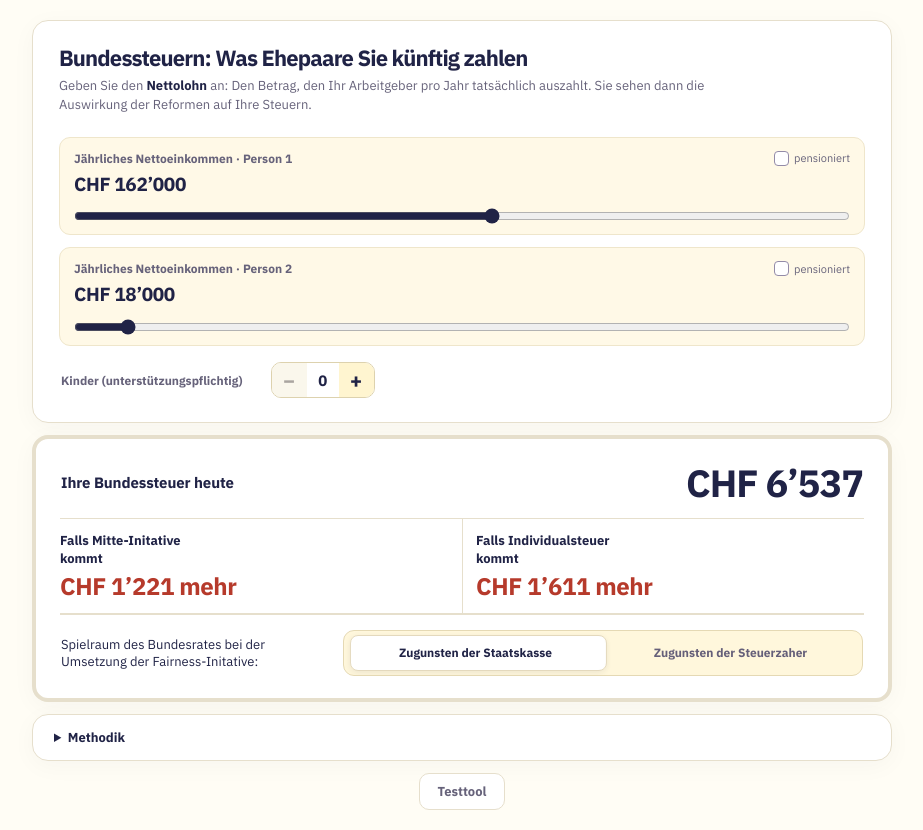
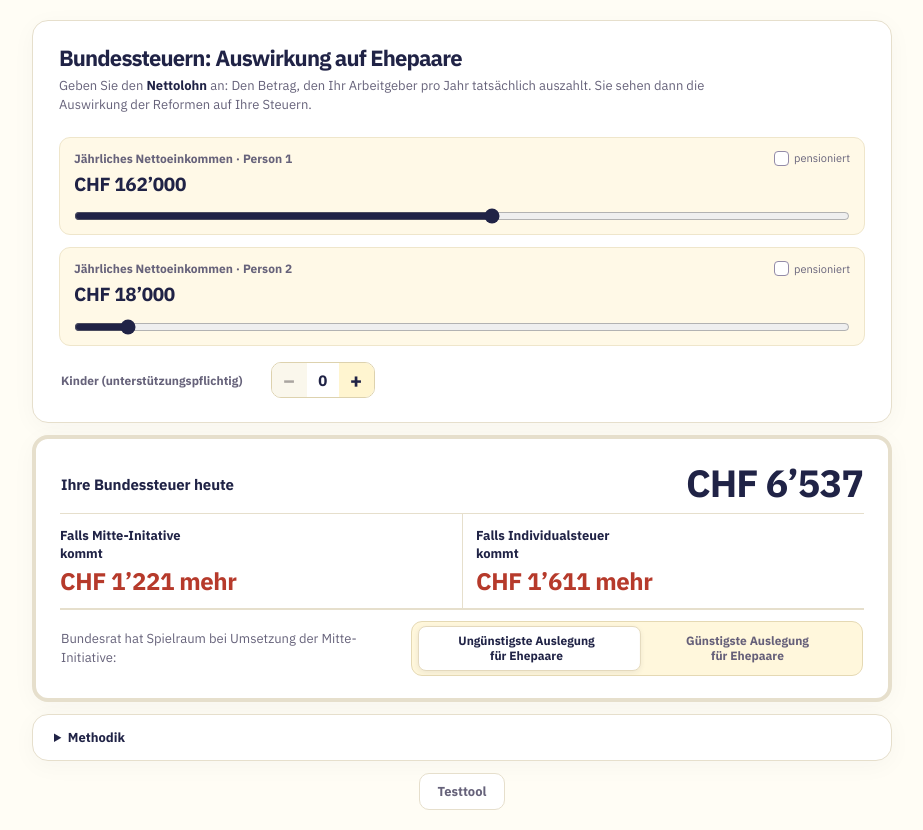
Before and after one commit to mischaaebi-droid/fairness_rechner, a plain HTML site: page index.html in a window 1280 px wide. Shown: the whole page, without its empty margins (178-1101 px from the left). Drawn offline with Linux system fonts and the light colour scheme.

Commit message:
klljljlk

```diff
--- a/fairnessinitiative_styles.css
+++ b/fairnessinitiative_styles.css
@@ -236,7 +236,6 @@ h1 {
   border: 4.5px solid var(--tagi-line); /* Äusserer Rahmen */
 }
 
---tagi-ink
 
 
 
@@ -252,12 +251,17 @@ h1 {
   justify-content: space-between;
   align-items: center;
   gap: 16px;
-  padding: 3px 1px 15px;
+  padding: 3px 1px 10px;
   margin: 0;
   text-align: left;
   border-bottom: 1px solid var(--tagi-line);
 }
-.hero-label { color: var(--tagi-ink); font-size: 15px; font-weight: 700; letter-spacing: -.1px; }
+.hero-label {
+color: var(--tagi-ink);
+font-size: 15px; font-weight: 700;
+letter-spacing: -.1px;
+margin-top:4px;
+ }
 .hero-context { color: var(--tagi-muted); font-size: 12px; font-weight: 400; }
 .hero-value {
   margin: 0;
@@ -319,17 +323,26 @@ h1 {
   align-items: center;
   justify-content: space-between;
   gap: 20px;
-  margin: 0;
-  padding: 15px 1px 0;
-  background: #fff;
+  margin-top: 10px;
+  padding: 1px 1px 0;
+  background: ;
+
+
+
+
+
 }
 .policy-switch-title {
   margin: 0;
-  max-width: 210px;
-  color: var(--tagi-ink);
+  max-width: 680px;
+  color: var(--tagi-muted);
   font-size: 13px;
-  font-weight: 400;
-  line-height: 1.35;
+  line-height: 1.45;
+
+
+
+
+
 }
 .policy-subtitle {
   display: block;
--- a/index.html
+++ b/index.html
@@ -27,7 +27,7 @@
 <body>
 <div class="wrap">
 <div class="card">
-<h1>Bundessteuern: Was Ehepaare Sie künftig zahlen</h1>
+<h1>Bundessteuern: Auswirkung auf Ehepaare</h1>
 <p class="intro">Geben Sie den <strong>Nettolohn</strong> an: Den Betrag, den Ihr Arbeitgeber pro Jahr tatsächlich auszahlt. Sie sehen dann die Auswirkung der Reformen auf Ihre Steuern.</p>
 <div class="inputs">
 <div class="slider-stack">
@@ -55,10 +55,43 @@
   <input id="kids" class="visually-hidden-kids" type="range" min="0" max="5" step="1" value="0" tabindex="-1" aria-hidden="true">
 </div>
 
+
+
+
+
+
 </div>
 
+
+
 </div>
+
+
+
+
 </div>
+
+
+
+
+
+
+
+
+
+
+
+
+
+
+
+
+
+
+
+
+
+
 <div class="card results-card">
 <div class="results-summary">
 <div class="hero">
@@ -88,19 +121,56 @@
 </div>
 </div>
 
-</div>
+
+
 <div class="policy-switch">
-<div class="policy-switch-title">Spielraum des Bundesrates bei der Umsetzung der Fairness-Initative:</div>
+<div class="policy-switch-title">Bundesrat hat Spielraum bei Umsetzung der Mitte-Initiative:</div>
 
 <div class="policy-toggle" role="group" aria-label="Nutzung des Spielraums der Fairnessinitiative">
-  <button id="worstBtn" type="button" class="active">Zugunsten der Staatskasse</button>
-  <button id="bestBtn" type="button">Zugunsten der Steuerzaher</button>
+  <button id="worstBtn" type="button" class="active">Ungünstigste Auslegung<br>für Ehepaare</button>
+  <button id="bestBtn" type="button">Günstigste Auslegung<br> für Ehepaare</button>
 </div>
 
 <!-- gibt noch eine switch js-componente dazu. sie ist ebenfalls auskommentiert <div id="variantExplain" class="policy-explain">Verheirateten- und Zweiverdienerabzug bleiben bestehen</div> -->
 
 </div>
+
+
+
+
+
+
+
+
+
+
+
+
+
 </div>
+
+</div>
+
+
+
+
+
+
+
+
+
+
+
+
+
+
+
+
+
+
+
+
+
 
 </div>
 
@@ -115,12 +185,11 @@
 
     <p>
       Der Bundesrat erklärt in seiner Botschaft, welchen Spielraum er bei
-      einer Umsetzung der Initiative per Verordnung hat und welche Abzüge
-      und Tarife er dabei verändern darf. Der Rechner bildet genau diesen
+      einer Umsetzung der Initiative hat, wenn er sie per Verordnung umsetzen musss. Der Rechner bildet genau diesen
       beschriebenen Spielraum ab.
     </p>
 
-    <h3>Fairnessinitiative: Spielraum zugunsten Steuerzahler</h3>
+    <h3>Fairnessinitiative der Mitte: Günstigste Auslegung für Ehepaare</h3>
 
     <ol>
       <li>
@@ -131,14 +200,19 @@
         besserverdienende Partner den günstigeren Verheiratetentarif.
       </li>
       <li>
-        Bei Einverdienern wird ein Abzug von 8100 Franken berücksichtigt.
+        Bei Einverdienern wird ein Abzug von 8600 Franken berücksichtigt.
       </li>
+	  <li>
+        Auch bei Zweiteinkommen unter 8600 bleibt der Zweiverdienerabzug 8600 (das ist heute anders).
+      </li>
+
+
       <li>
         Am Ende zählt die tiefere der beiden Berechnungen.
       </li>
     </ol>
 
-    <h3>Fairnessinitiative: Spielraum zugunsten Staatskasse</h3>
+    <h3>Fairnessinitiative der Mitte: Spielraum zugunsten Staatskasse</h3>
 
     <ol>
       <li>
```
